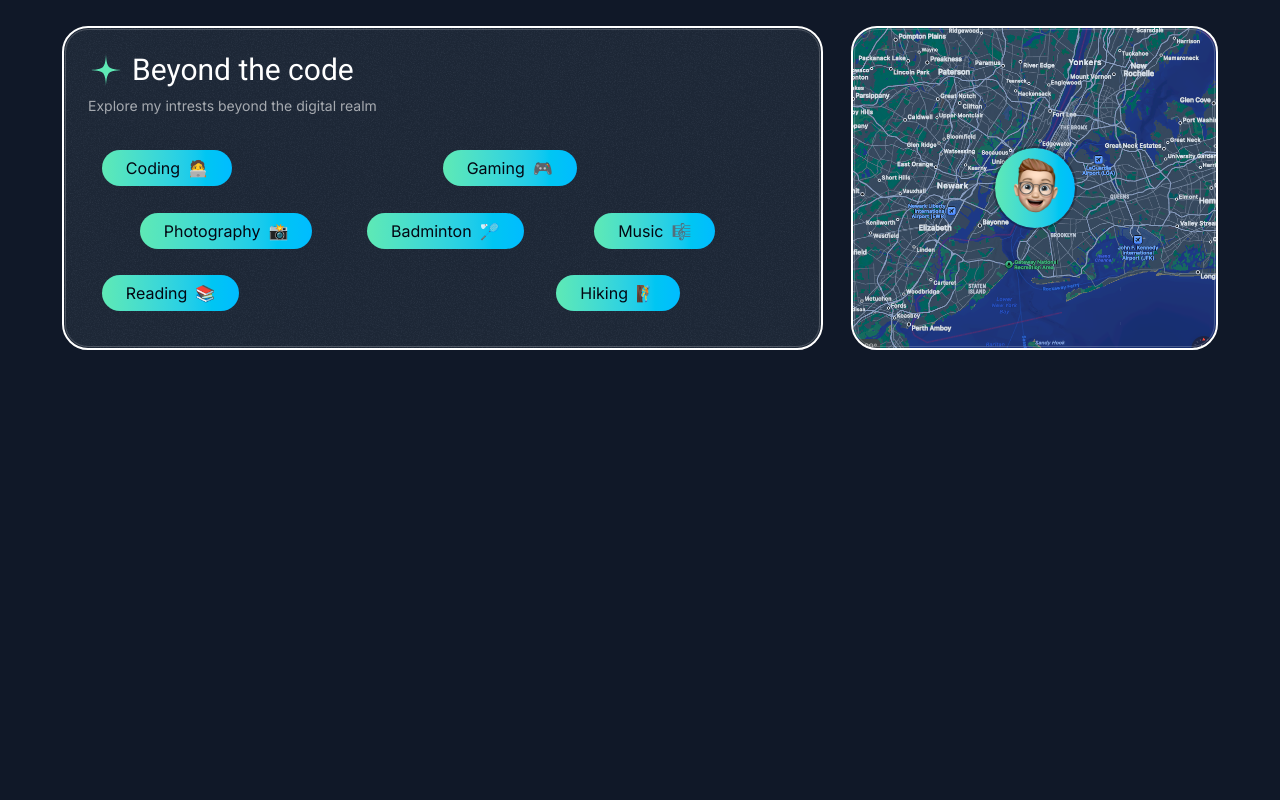
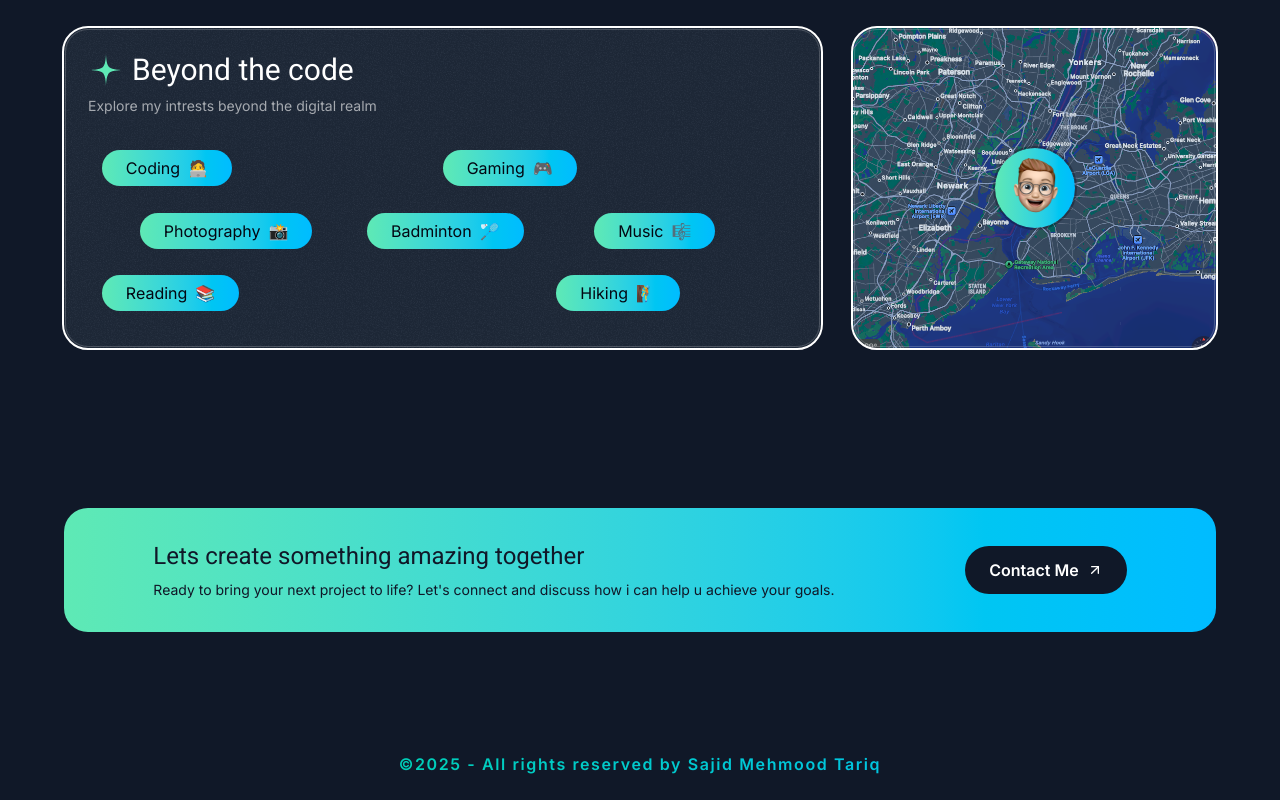
Before and after one commit to sajidmehmoodtariq-dev/portfolio, a Next.js app: page / in a window 1280 px wide. Shown: the part 4611-5411 px from the top of the page. Before the commit the page ends 5039 px from the top, so only its background shows below. Built offline with nearby package versions, Linux system fonts and the light colour scheme.

Commit message:
Contact + Footer Section

```diff
--- /dev/null
+++ b/src/app/contact/page.jsx
@@ -0,0 +1,11 @@
+import React from 'react'
+
+const page = () => {
+  return (
+    <div>
+      <p>Comming soon redirect back to <a className='underline italic' href="/">Home</a></p>
+    </div>
+  )
+}
+
+export default page
--- a/src/app/page.jsx
+++ b/src/app/page.jsx
@@ -1,4 +1,6 @@
 import About from "@/sections/About"
+import Contact from "@/sections/Contact"
+import Footer from "@/sections/Footer"
 import Header from "@/sections/Header"
 import Hero from "@/sections/Hero"
 import Projects from "@/sections/Projects"
@@ -15,6 +17,8 @@
       <Tape />
       <Testimonials />
       <About />
+      <Contact />
+      <Footer />
     </>
   )
 }
--- /dev/null
+++ b/src/sections/Contact.jsx
@@ -0,0 +1,24 @@
+import ArrowUprightIcon from "@/assets/icons/arrow-up-right.svg"
+
+const Contact = () => {
+    return (
+        <div className="py-16 pt-14 lg:py-24 lg:pt-20" id="about">
+            <div className="container">
+                <div className="bg-gradient-to-r from-emerald-300 to-sky-400 text-gray-900 py-8 px-10 rounded-3xl text-center md:text-left flex flex-col gap-8 md:flex-row items-center justify-around">
+                    <div>
+                        <h2 className="font-serif text-2xl">Lets create something amazing together</h2>
+                        <p className="text-sm mt-2">Ready to bring your next project to life? Let's connect and discuss how i can help u achieve your goals.</p>
+                    </div>
+                    <button className="text-white rounded-full bg-gray-900 inline-flex items-center px-6 h-12 gap-2">
+                        <span className="font-semibold">
+                            <a href="/contact">Contact Me</a>
+                        </span>
+                        <ArrowUprightIcon className="size-4" />
+                    </button>
+                </div>
+            </div>
+        </div>
+    )
+}
+
+export default Contact
--- /dev/null
+++ b/src/sections/Footer.jsx
@@ -0,0 +1,11 @@
+import React from 'react'
+
+const Footer = () => {
+  return (
+    <div className='py-6'>
+        <p className='text-center font-semibold tracking-widest bg-gradient-to-r from-emerald-400 to-sky-400 text-transparent bg-clip-text'>&copy;2025 - All rights reserved by <span>Sajid Mehmood Tariq</span></p>
+    </div>
+  )
+}
+
+export default Footer
```
